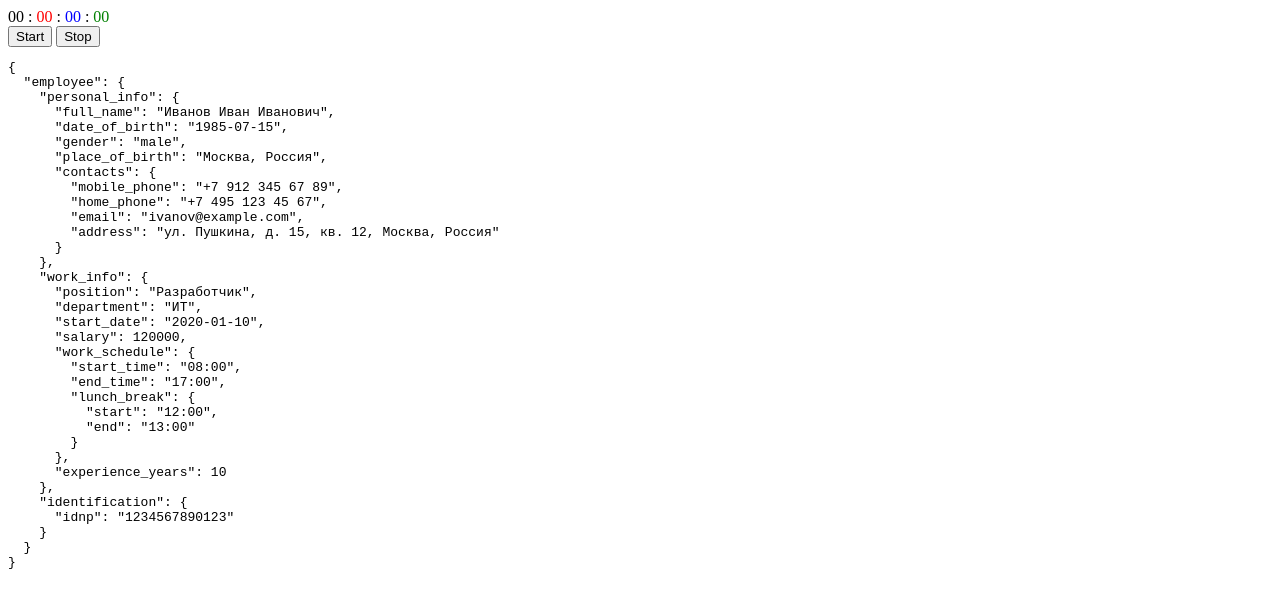
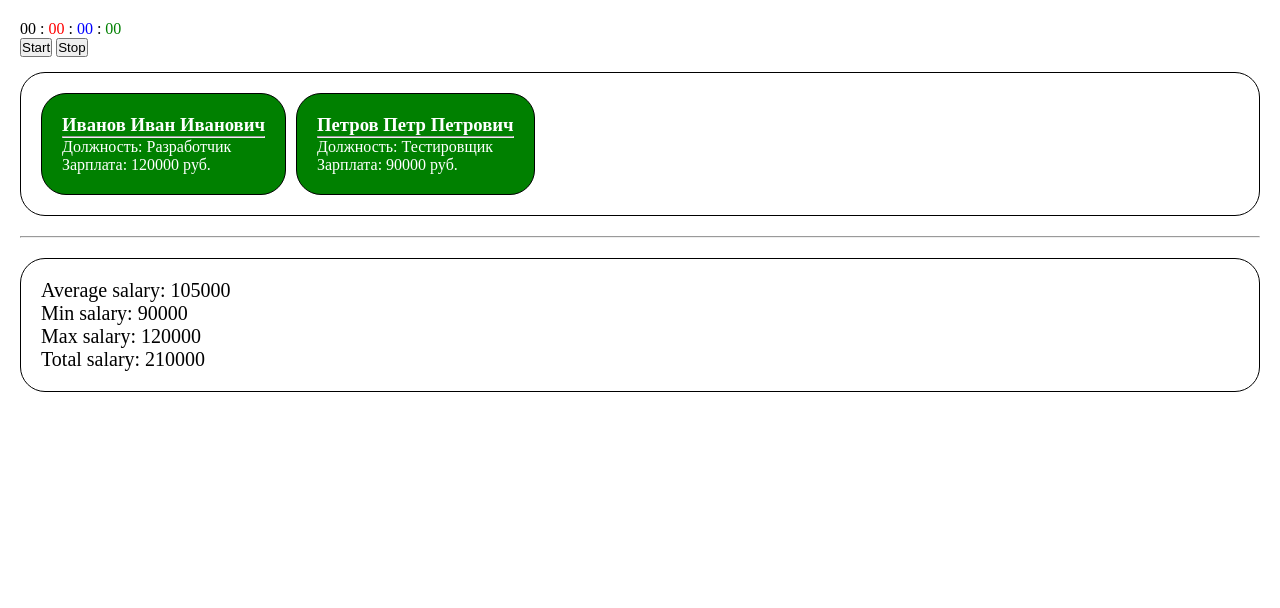
Before and after one commit to NikitaYatsko/javascript_internship, a plain HTML site: page index.html in a window 1280 px wide. Drawn offline with Linux system fonts and the light colour scheme.

Commit message:
json tasks is finished and added some css styling

```diff
--- a/index.html
+++ b/index.html
@@ -8,14 +8,55 @@
     <title>Document</title>
 </head>
 <style>
-    .hours{
+    * {
+        padding: 0;
+        margin: 0;
+        box-sizing: border-box;
+    }
+
+    body {
+        padding: 20px 20px;
+    }
+
+    .hours {
         color: red;
     }
-    .minutes{
+
+    .minutes {
         color: blue;
     }
-    .seconds{
+
+    .seconds {
         color: green;
+    }
+
+    .employee_list {
+        margin-bottom: 20px;
+        border-radius: 25px;
+        padding: 20px 20px;
+        border: 1px solid black;
+        display: flex;
+        flex-wrap: wrap;
+        gap: 10px;
+
+
+    }
+
+    .employee {
+        border-radius: 25px;
+        color: white;
+        background: green;
+        padding: 20px 20px;
+        border: 1px solid black;
+
+    }
+
+    .salary_info {
+        margin-top: 20px;
+        border-radius: 25px;
+        border: 1px solid black;
+        padding: 20px 20px;
+        font-size: 20px;
     }
 </style>
 <body>
@@ -37,8 +78,15 @@
 
 </pre>
 
+<div class="employee_list">
+
+</div>
+<hr>
+<div class="salary_info">
+
+</div>
+
 <script type="module" src="js/jscript.js"></script>
-
 
 
 </body>
--- /dev/null
+++ b/js/JSON/json2.js
@@ -0,0 +1,91 @@
+export function json2() {
+    const employees = [
+        {
+            personal_info: {
+                full_name: "Иванов Иван Иванович",
+                date_of_birth: "1985-07-15",
+                gender: "male",
+                place_of_birth: "Москва, Россия",
+                contacts: {
+                    mobile_phone: "+7 912 345 67 89",
+                    home_phone: "+7 495 123 45 67",
+                    email: "ivanov@example.com",
+                    address: "ул. Пушкина, д. 15, кв. 12, Москва, Россия"
+                }
+            },
+            work_info: {
+                position: "Разработчик",
+                department: "ИТ",
+                start_date: "2020-01-10",
+                salary: 120000,
+                experience_years: 10
+            },
+            identification: {
+                idnp: "1234567890123"
+            }
+        },
+        {
+            personal_info: {
+                full_name: "Петров Петр Петрович",
+                date_of_birth: "1990-04-12",
+                gender: "male",
+                place_of_birth: "Санкт-Петербург, Россия",
+                contacts: {
+                    mobile_phone: "+7 913 345 67 89",
+                    home_phone: "+7 496 123 45 67",
+                    email: "petrov@example.com",
+                    address: "ул. Ленина, д. 25, кв. 1, Санкт-Петербург, Россия"
+                }
+            },
+            work_info: {
+                position: "Тестировщик",
+                department: "ИТ",
+                start_date: "2019-03-05",
+                salary: 90000,
+                experience_years: 5
+            },
+            identification: {
+                idnp: "1234567890456"
+            }
+        }
+    ];
+    const employeeList = document.querySelector(".employee_list");
+
+    function displayEmployees() {
+        employeeList.innerHTML = employees.map(employee => `
+            <div class="employee">
+              <h3>${employee.personal_info.full_name}</h3>
+              <hr>
+              <p>Должность: ${employee.work_info.position}</p>
+              <p>Зарплата: ${employee.work_info.salary} руб.</p>
+            </div>
+    `).join('');
+    }
+
+    displayEmployees();
+
+
+    const salaryInfo = document.querySelector(".salary_info");
+
+    function showSalaryInfo() {
+        const salaries = employees.map(emp => emp.work_info.salary);
+        console.log(salaries);
+        const totalSalary = salaries.reduce((acc, sum) => acc + sum);
+        console.log(totalSalary);
+        const averageSalary = totalSalary / salaries.length;
+        console.log(averageSalary);
+        const max = Math.max(...salaries);
+        const min = Math.min(...salaries);
+        console.log(min, max);
+
+        salaryInfo.innerHTML = `
+            <p>Average salary: ${averageSalary}</p>
+            <p>Min salary: ${min}</p>
+            <p>Max salary: ${max}</p>
+            <p>Total salary: ${totalSalary}</p>
+        `
+    }
+
+    showSalaryInfo();
+
+}
--- a/js/jscript.js
+++ b/js/jscript.js
@@ -1,7 +1,9 @@
 //JSON
 import {json1} from "./JSON/json1.js";
 
-json1();
+//json1();
+import {json2} from "./JSON/json2.js"
+json2();
 
 
 
```
